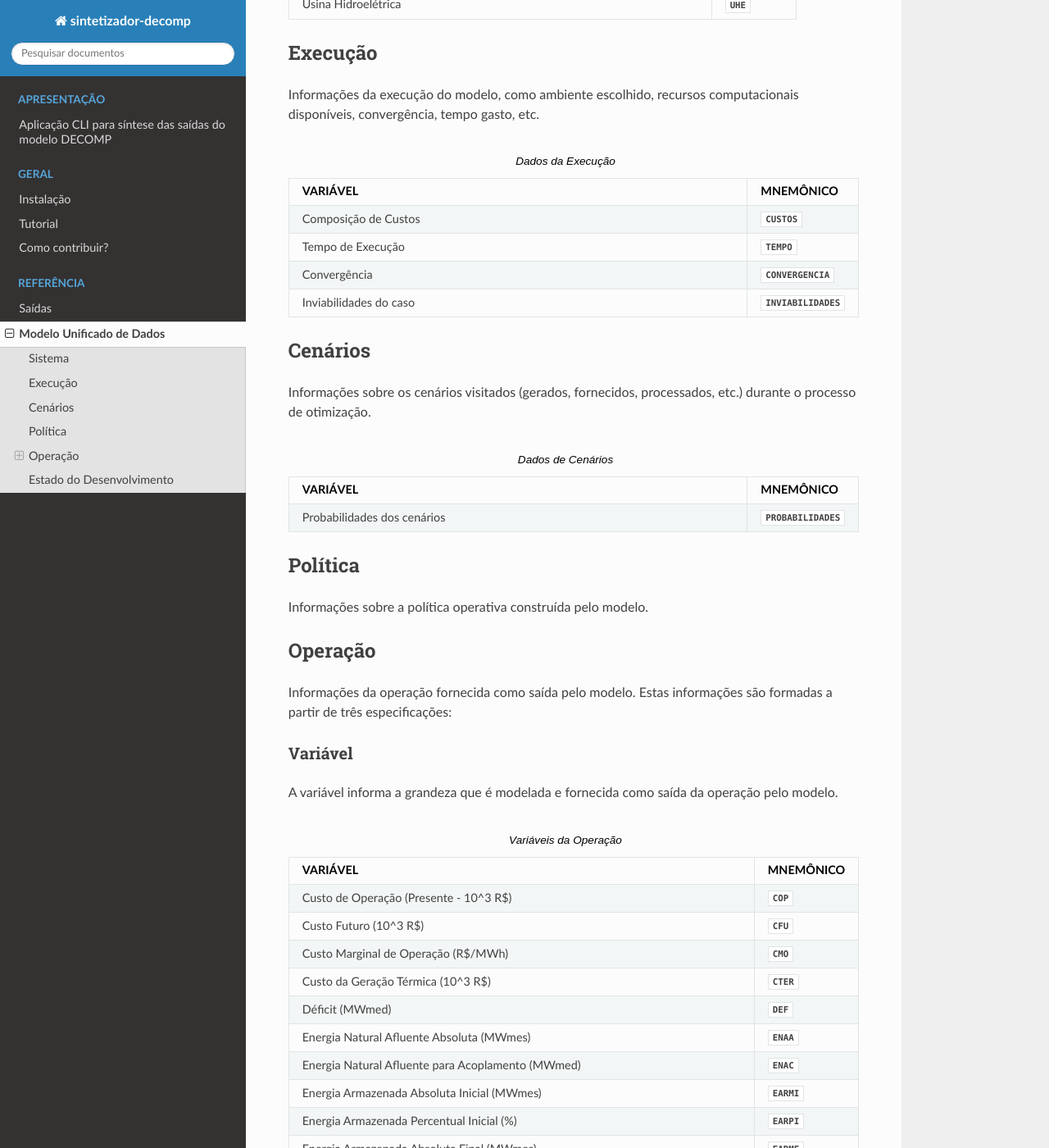
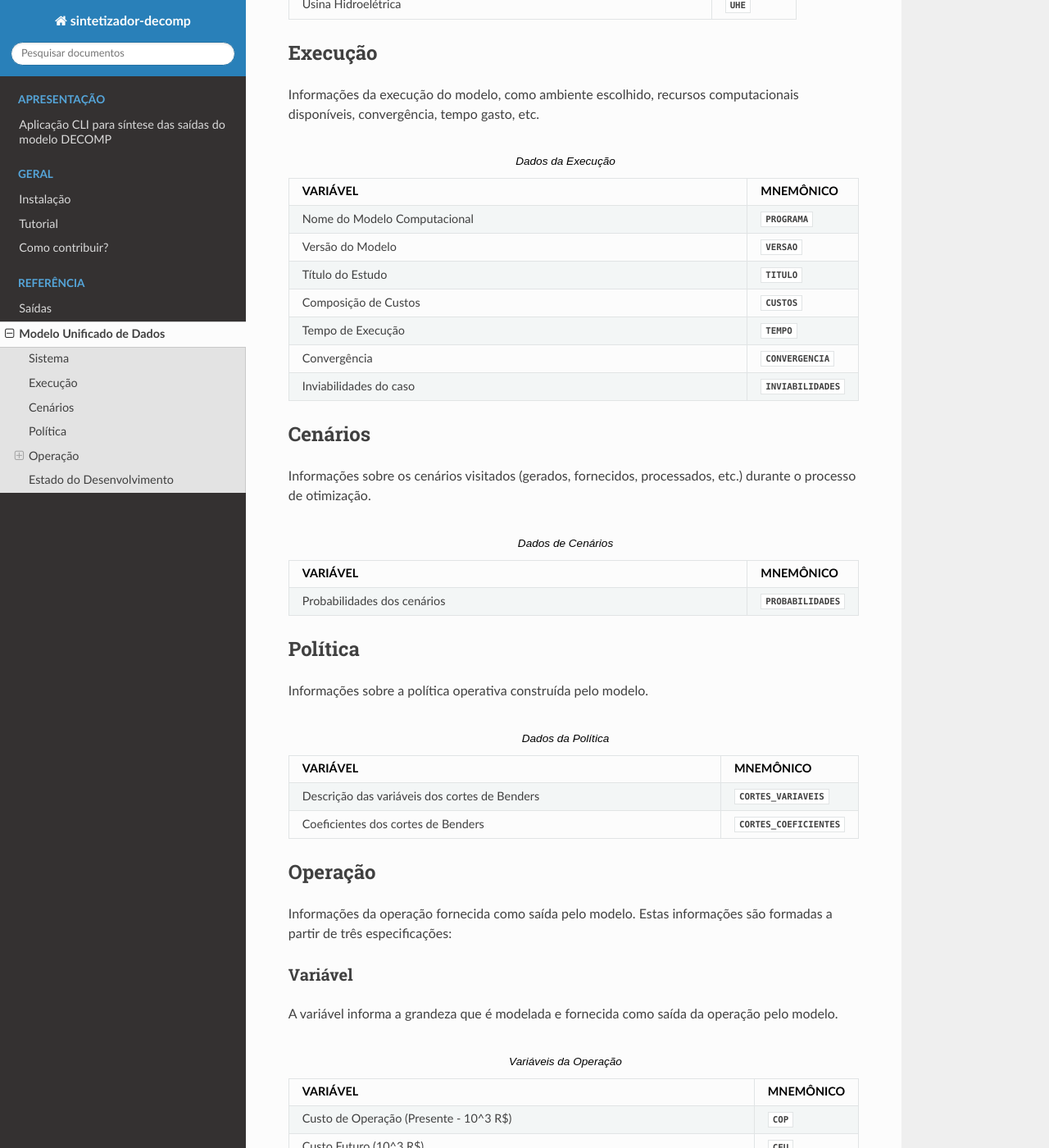
Before and after one commit to rjmalves/sintetizador-decomp, a Sphinx documentation site: the page built from docs/source/referencia/modelo.rst, in a window 1280 px wide and 1400 px high, scrolled down 642 px. Shown: the whole window at 82% size. Built offline with Sphinx 7.4.7 and the Read the Docs theme 3.1.0, drawn with Linux system fonts in a browser that asks for light colours; pages that are not in the unit, such as notebooks, are missing from menus.

Commit message:
atualiza docs

```diff
--- a/docs/source/referencia/modelo.rst
+++ b/docs/source/referencia/modelo.rst
@@ -43,6 +43,12 @@ Informações da execução do modelo, como ambiente escolhido, recursos computa
 
    * - VARIÁVEL
      - MNEMÔNICO
+   * - Nome do Modelo Computacional
+     - `PROGRAMA`
+   * - Versão do Modelo
+     - `VERSAO`
+   * - Título do Estudo
+     - `TITULO`
    * - Composição de Custos
      - `CUSTOS`
    * - Tempo de Execução
@@ -71,6 +77,17 @@ Política
 *********
 
 Informações sobre a política operativa construída pelo modelo.
+
+.. list-table:: Dados da Política
+   :widths: 50 10
+   :header-rows: 1
+
+   * - VARIÁVEL
+     - MNEMÔNICO
+   * - Descrição das variáveis dos cortes de Benders
+     - `CORTES_VARIAVEIS`
+   * - Coeficientes dos cortes de Benders
+     - `CORTES_COEFICIENTES`
 
 Operação
 *********
```
